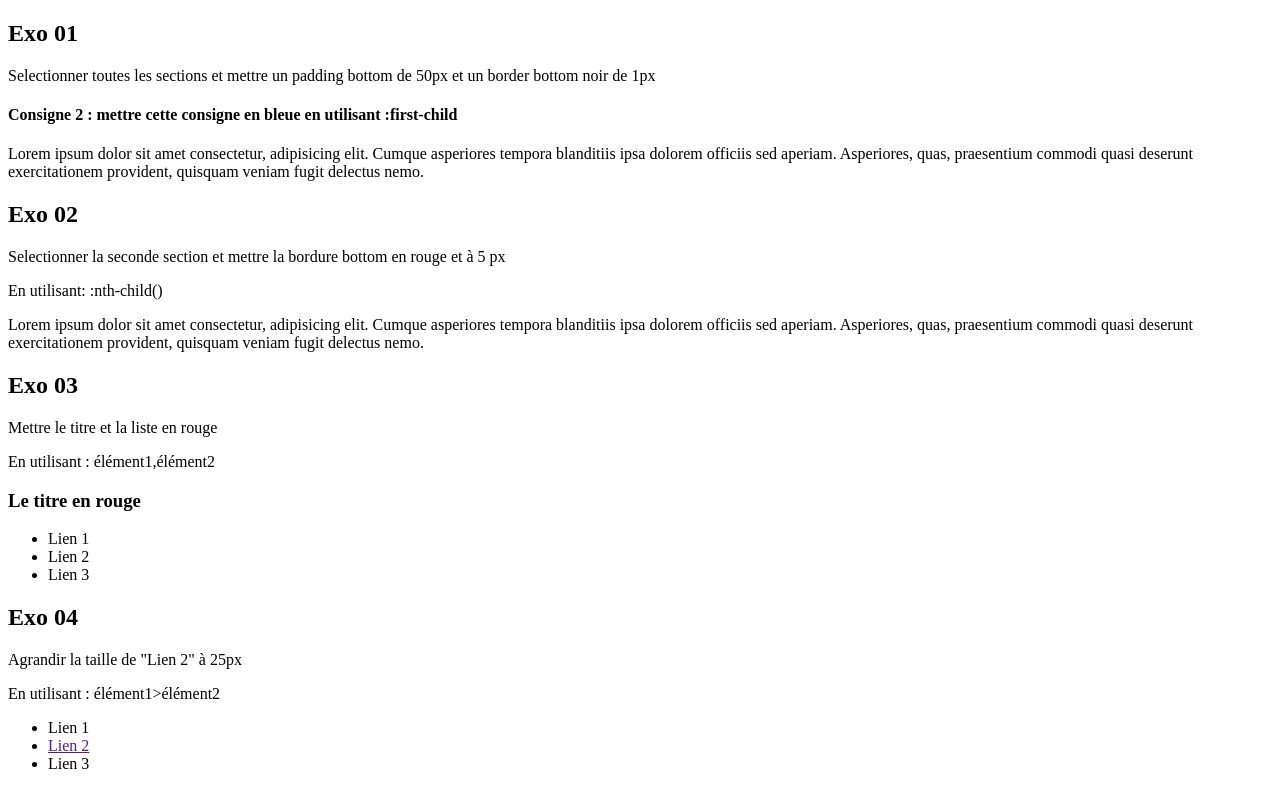
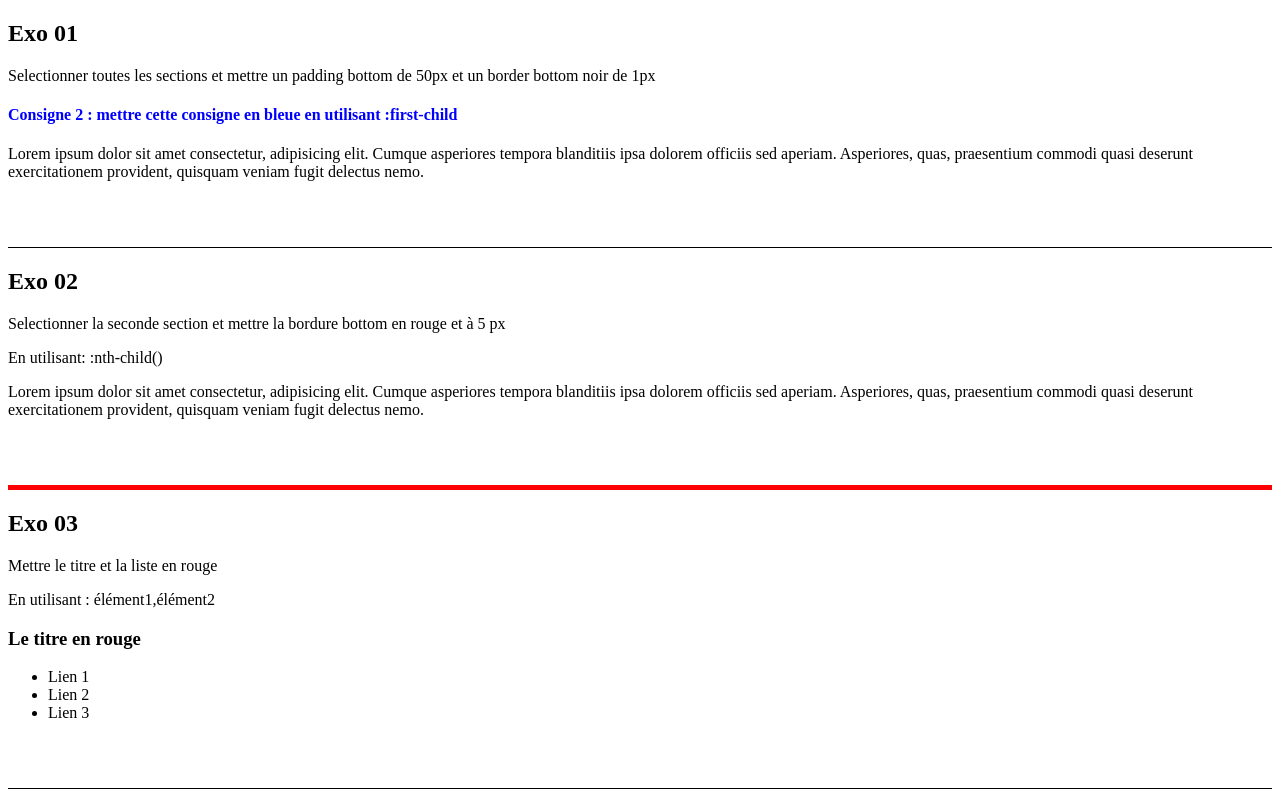
Before and after one commit to sofiane626/28nov, a plain HTML site: page index.html in a window 1280 px wide. Shown: the top 790 px of the page. Drawn offline with Linux system fonts and the light colour scheme.

Commit message:
ex 1 et 2 fini

```diff
--- /dev/null
+++ b/ex1/public/css/style.css
@@ -0,0 +1,12 @@
+section {
+    padding-bottom: 50px;
+    border-bottom: solid 1px black;
+}
+
+section:first-child h4 {
+    color: blue;
+}
+
+section:nth-child(2) {
+    border-bottom: red solid 5px;
+}
--- a/index.html
+++ b/index.html
@@ -5,6 +5,7 @@
     <meta charset="UTF-8">
     <meta name="viewport" content="width=device-width, initial-scale=1.0">
     <meta http-equiv="X-UA-Compatible" content="ie=edge">
+    <link rel="stylesheet" href="./ex1/public/css/style.css">
     <title>Document</title>
 </head>
 
```
